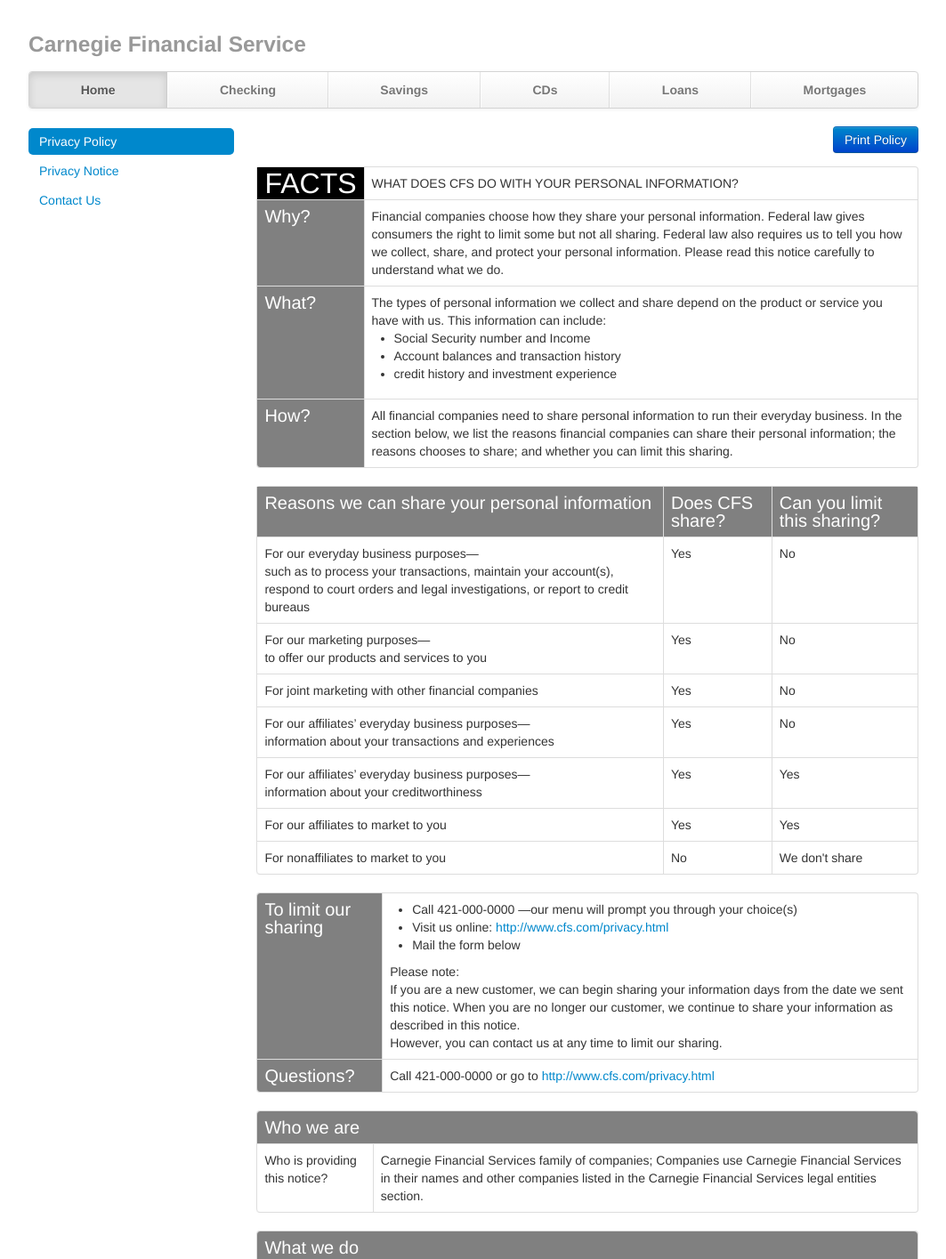
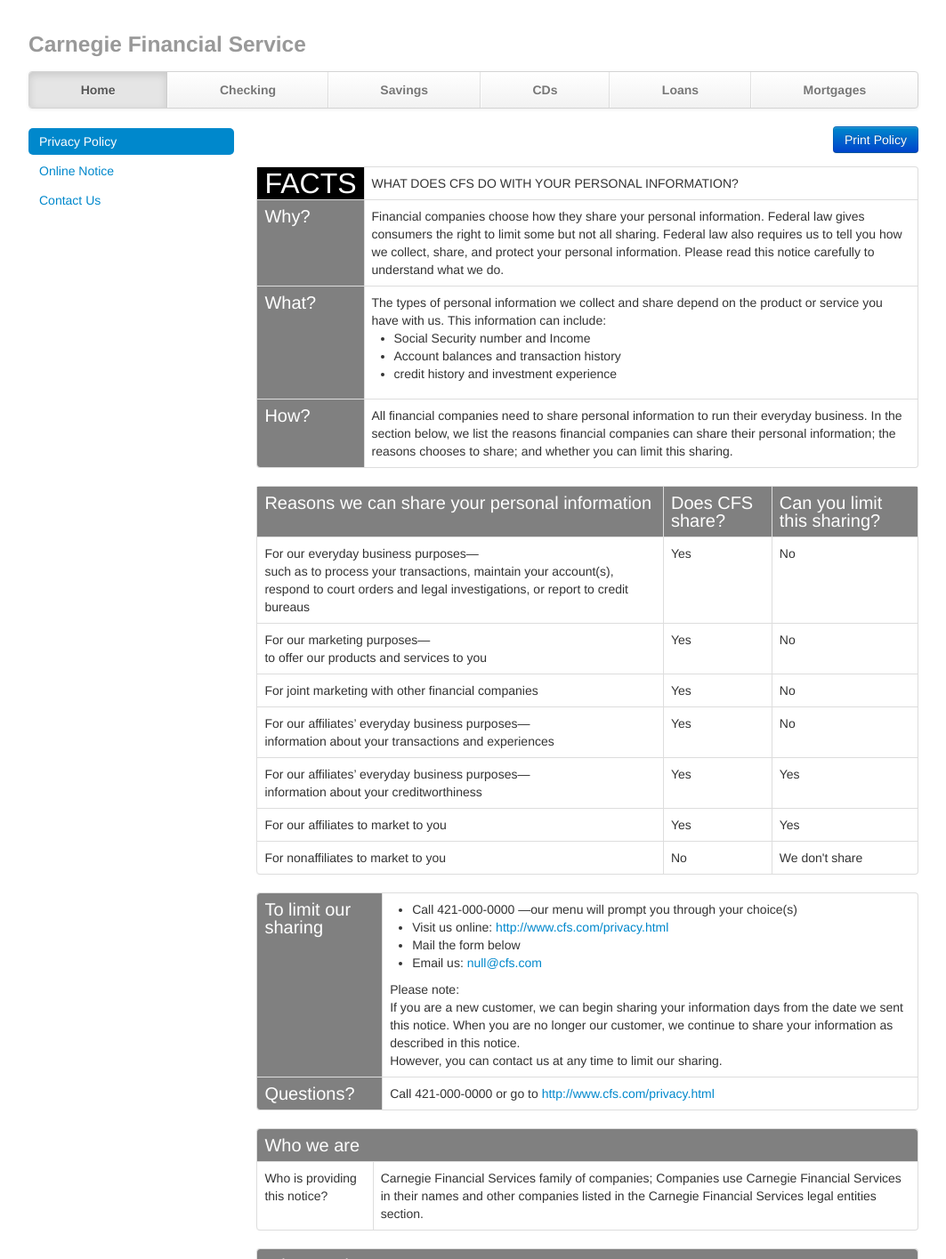
Before and after one commit to hhua/P3P-implementation, a website: page html/privacy.html in a window 1280 px wide. Shown: the top 1415 px of the page at 89% size, without its empty margins (108-1171 px from the left). Drawn offline with nearby package versions, Linux system fonts and the light colour scheme; files that its build step writes are made by us from their sources; files whose address does not match are found by name.

Commit message:
content updated

```diff
--- a/html/privacy.html
+++ b/html/privacy.html
@@ -127,7 +127,7 @@
 	  <div class="span3">
 	  	<ul class="nav nav-pills nav-stacked">
   			<li class="active"><a href="privacy.html">Privacy Policy</a></li>
-			<li><a href="notice.html">Privacy Notice</a></li>
+			<li><a href="notice.html">Online Notice</a></li>
 			<li><a href="contactus.html">Contact Us</a></li>
 		</ul>
 	  </div>
@@ -227,6 +227,7 @@
 						<li>Call 421-000-0000 —our menu will prompt you through your choice(s)</li>
 						<li>Visit us online: <a href="privacy">http://www.cfs.com/privacy.html</a></li>
 						<li>Mail the form below</li>
+						<li>Email us: <a href="mailto:null@cfs.com">null@cfs.com</a></li>
 					</ul>
 					Please note:<br />
 If you are a new customer, we can begin sharing your information days from the date we sent this notice. When you are no longer our customer, we continue to share your information as described in this notice.<br />
```
Also changed, not shown: html/contactus.html (+1 -1 lines), html/notice.html (+1 -1 lines).
